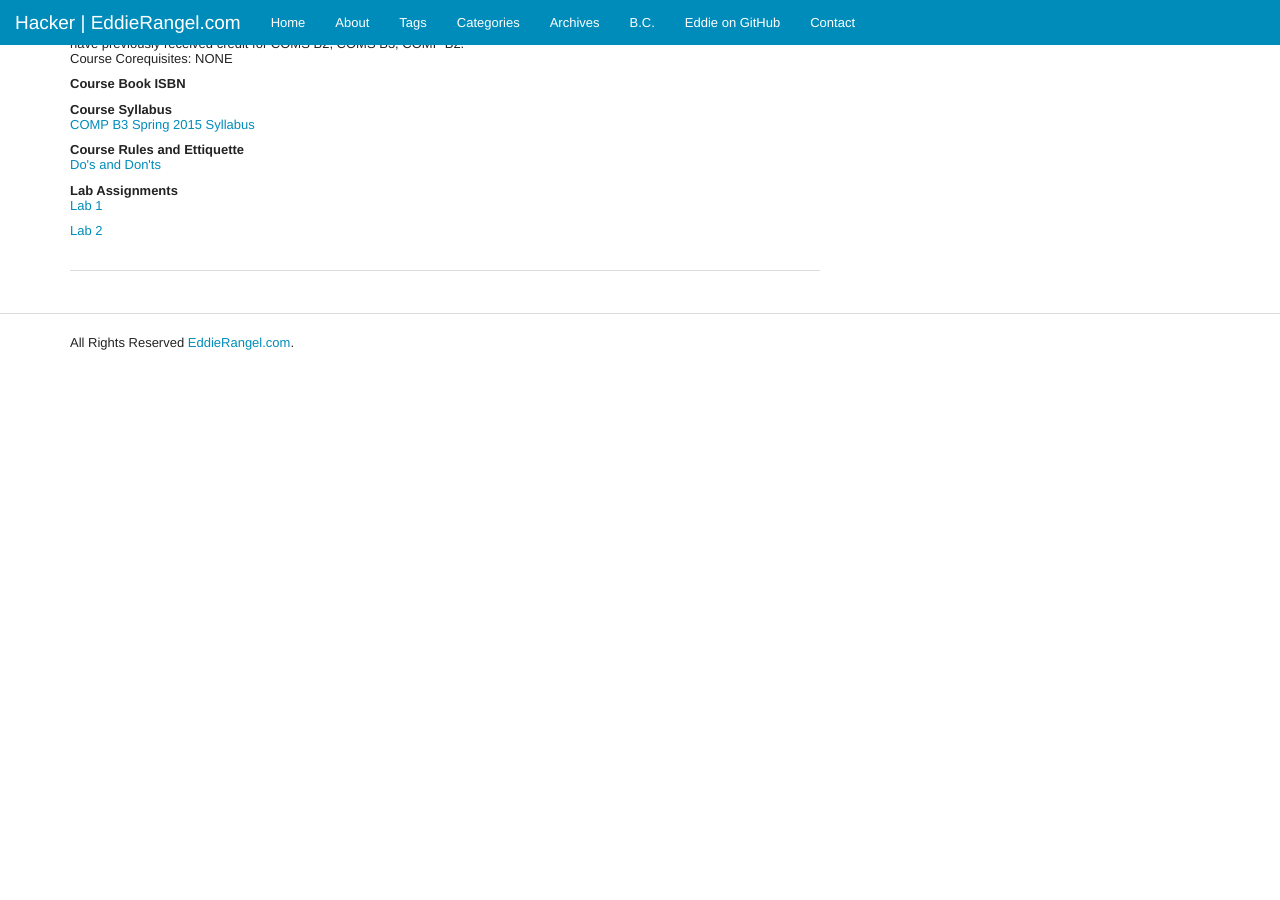
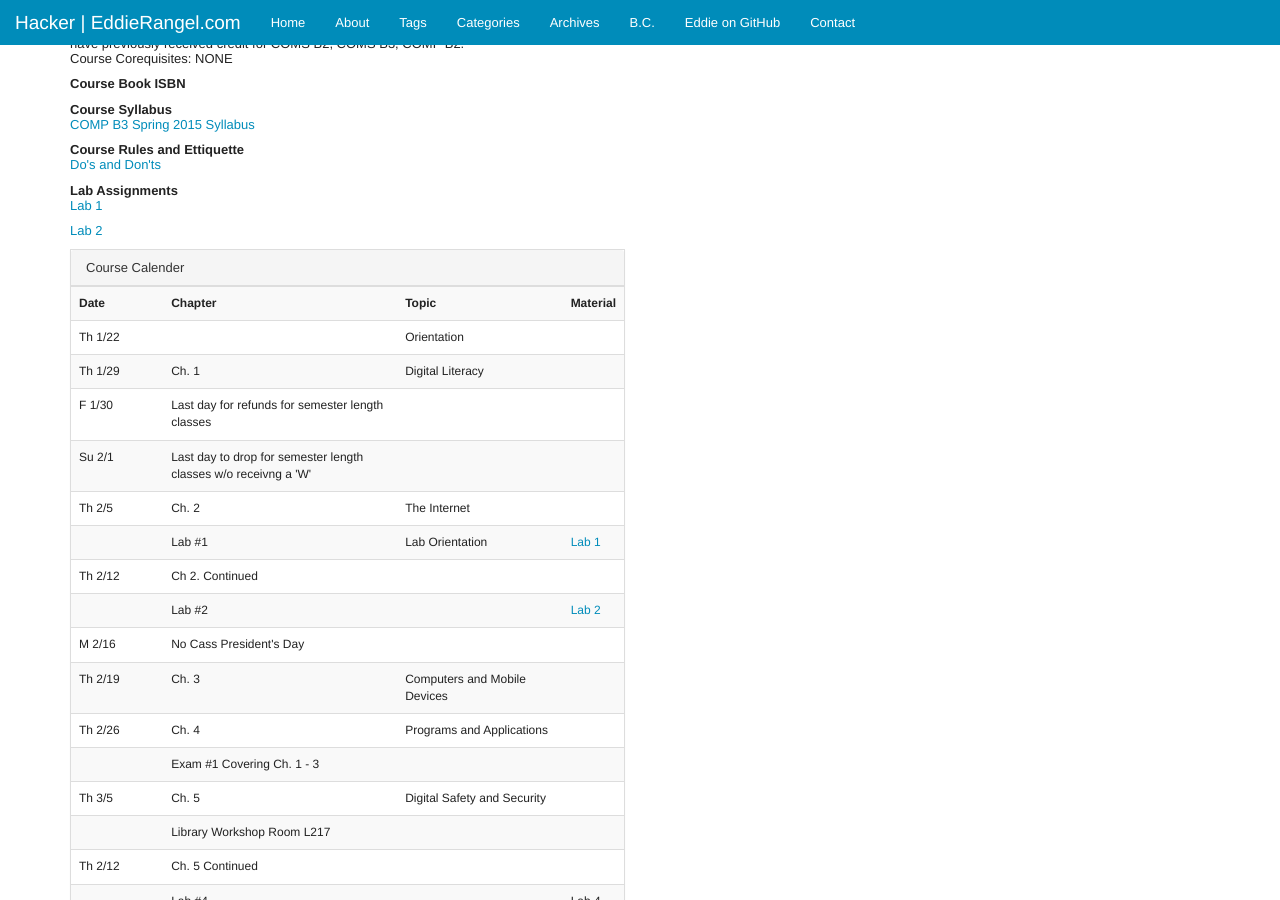
Before and after one commit to erangeljr/eddierangel.com, a Jekyll site: the page built from bc/index.html, in a window 1280 px wide and 900 px high, scrolled down 438 px. Built offline with Jekyll 4.4.1, drawn with Linux system fonts in a browser that asks for light colours; Markdown is read by kramdown in place of the engine named in the settings; before the commit the page ends 970 px from its top, so only the background shows below that; some of the changed text lies outside the part shown.

Commit message:
Adding Course Calendar
Modified Columns

```diff
--- a/_includes/bc-well.html
+++ b/_includes/bc-well.html
@@ -1,4 +1,4 @@
-<div class="col-lg-4">
+<div class="col-lg-3">
     <br/>
     <br/>
     <br/>
@@ -21,7 +21,7 @@
     <div class="well">
         <h4>Links from the Web</h4>
         <div class="row">
-            <div class="col-lg-12">
+            <div >
                 <ul class="list-unstyled">
                     <li><a href="http://www.microsoft.com/enable/products/keyboard.aspx">Microsoft Keyboard Shortcuts</a>
                     </li>
@@ -36,10 +36,4 @@
         </div>
     </div>
     <!-- /well -->
-
-
-
-
-
-
 </div>
--- a/_includes/compb3.html
+++ b/_includes/compb3.html
@@ -16,3 +16,213 @@
 
     </div>
   </div>
+  <div class="row">
+    <div class="col-lg-9">
+      <div class="panel panel-default">
+        <!-- Default panel contents -->
+        <div class="panel-heading">Course Calender</div>
+
+        <!-- Table -->
+        <table class="table table-striped table-hover">
+          <tr>
+            <th class="col-lg-2">Date</th>
+            <th>Chapter</th>
+            <th>Topic</th>
+            <th>Material</th>
+          </tr>
+          <tr>
+            <td>Th 1/22</td>
+            <td></td>
+            <td>Orientation</td>
+            <td></td>
+          </tr>
+          <tr>
+            <td>Th 1/29</td>
+            <td>Ch. 1</td>
+            <td>Digital Literacy</td>
+            <td></td>
+          </tr>
+          <tr>
+            <td>F 1/30</td>
+            <td>Last day for refunds for semester length classes</td>
+            <td></td>
+            <td></td>
+          </tr>
+          <tr>
+            <td>Su 2/1</td>
+            <td>Last day to drop for semester length classes w/o receivng a 'W'</td>
+            <td></td>
+            <td></td>
+          </tr>
+          <tr>
+            <td>Th 2/5</td>
+            <td>Ch. 2</td>
+            <td>The Internet</td>
+            <td></td>
+          </tr>
+          <tr>
+            <td></td>
+            <td>Lab #1</td>
+            <td>Lab Orientation</td>
+            <td><a href="{{ site.url }}/bc/content/COMP B3 Lab 1.pdf">Lab 1</a></td>
+          </tr>
+          <tr>
+            <td>Th 2/12</td>
+            <td>Ch 2. Continued</td>
+            <td></td>
+            <td></td>
+          </tr>
+          <tr>
+            <td></td>
+            <td>Lab #2</td>
+            <td></td>
+            <td><a href="{{ site.url }}/bc/content/COMP B3 Lab 2.pdf">Lab 2</a></td>
+          </tr>
+          <tr>
+            <td>M 2/16</td>
+            <td>No Cass President's Day</td>
+            <td></td>
+            <td></td>
+          </tr>
+          <tr>
+            <td>Th 2/19</td>
+            <td>Ch. 3</td>
+            <td>Computers and Mobile Devices</td>
+            <td></td>
+          </tr>
+          <tr>
+            <td>Th 2/26</td>
+            <td>Ch. 4</td>
+            <td>Programs and Applications</td>
+            <td></td>
+          </tr>
+          <tr>
+            <td></td>
+            <td>Exam #1 Covering Ch. 1 - 3</td>
+            <td></td>
+            <td></td>
+          </tr>
+          <tr>
+            <td>Th 3/5</td>
+            <td>Ch. 5</td>
+            <td>Digital Safety and Security</td>
+            <td></td>
+          </tr>
+          <tr>
+            <td></td>
+            <td>Library Workshop Room L217</td>
+            <td></td>
+            <td></td>
+          </tr>
+          <tr>
+            <td>Th 2/12</td>
+            <td>Ch. 5 Continued</td>
+            <td></td>
+            <td></td>
+          </tr>
+          <tr>
+            <td></td>
+            <td>Lab #4</td>
+            <td></td>
+            <td>Lab 4</td>
+          </tr>
+          <tr>
+            <td>Th 3/19</td>
+            <td>Ch. 6</td>
+            <td>Inside Computers and Mobile Devices</td>
+            <td></td>
+          </tr>
+          <tr>
+            <td></td>
+            <td>Exam #2 Covering Ch. 4 and 5</td>
+            <td></td>
+            <td></td>
+          </tr>
+          <tr>
+            <td>Th 3/26</td>
+            <td>Ch. 6 Continued</td>
+            <td></td>
+            <td></td>
+          </tr>
+          <tr>
+            <td></td>
+            <td>Lab #5</td>
+            <td></td>
+            <td>Lab 5</td>
+          </tr>
+          <tr>
+            <td>F 3/27</td>
+            <td>Last day to withdraw from class and receive a 'W'</td>
+            <td></td>
+            <td></td>
+          </tr>
+          <tr>
+            <td>Th 4/2</td>
+            <td>No Class - Spring Break</td>
+            <td></td>
+            <td></td>
+          </tr>
+          <tr>
+            <td>Th 4/9</td>
+            <td>Ch. 7</td>
+            <td>Input and Output</td>
+            <td></td>
+          </tr>
+          <tr>
+            <td></td>
+            <td>Ch. 8</td>
+            <td>Digital Storage</td>
+            <td></td>
+          </tr>
+          <tr>
+            <td>Th 4/16</td>
+            <td>Lab #6</td>
+            <td></td>
+            <td>Lab 6</td>
+          </tr>
+          <tr>
+            <td></td>
+            <td>Exam #3</td>
+            <td></td>
+            <td></td>
+          </tr>
+          <tr>
+            <td>Th 4/23</td>
+            <td>Ch. 9</td>
+            <td>Operating Systems</td>
+            <td></td>
+          </tr>
+          <tr>
+            <td></td>
+            <td>Lab #7</td>
+            <td></td>
+            <td>Lab 7</td>
+          </tr>
+          <tr>
+            <td>Th 4/30</td>
+            <td>Ch. 10</td>
+            <td>Communications and Networks</td>
+            <td></td>
+          </tr>
+          <tr>
+            <td>Th 5/7</td>
+            <td>Review and Special Topics</td>
+            <td></td>
+            <td></td>
+          </tr>
+          <tr>
+            <td></td>
+            <td>Exam #4</td>
+            <td></td>
+            <td></td>
+          </tr>
+          <tr>
+            <td>The 5/14</td>
+            <td>Final Exam - Comprehensive Final</td>
+            <td></td>
+            <td></td>
+          </tr>
+        </table>
+      </div>
+    </div>
+  </div>
```
